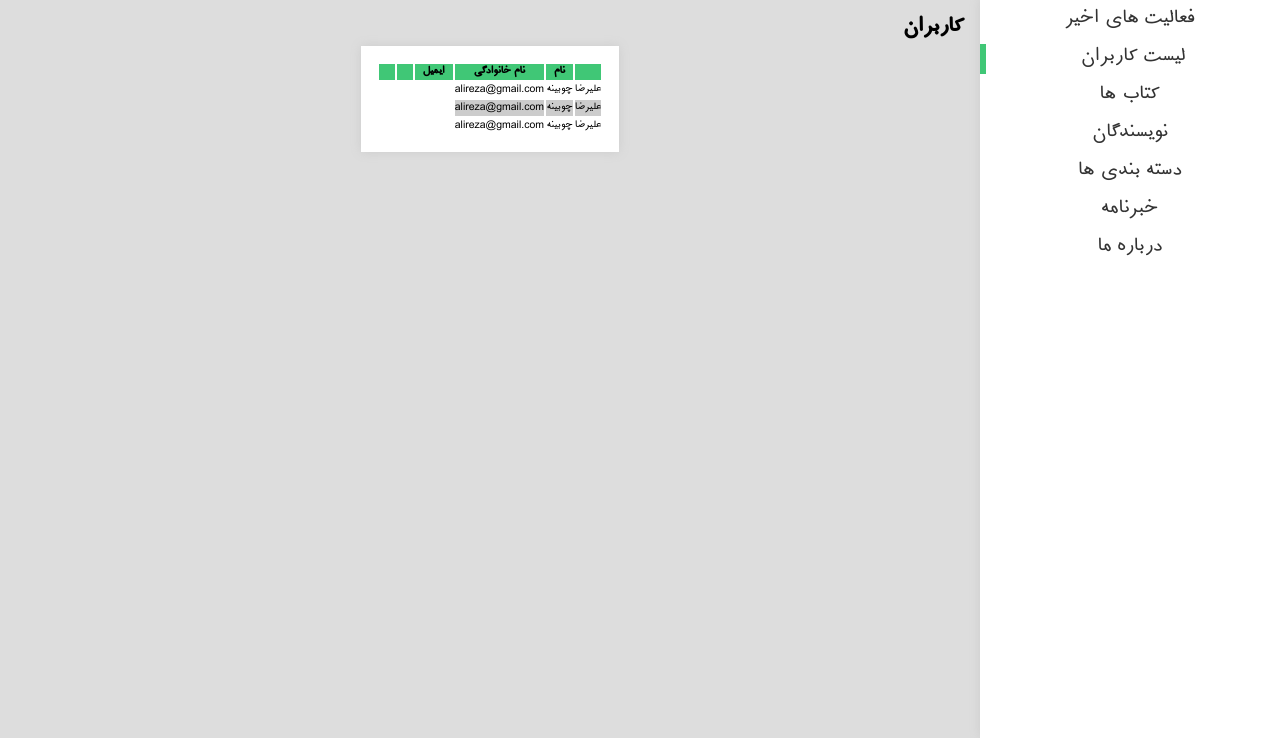
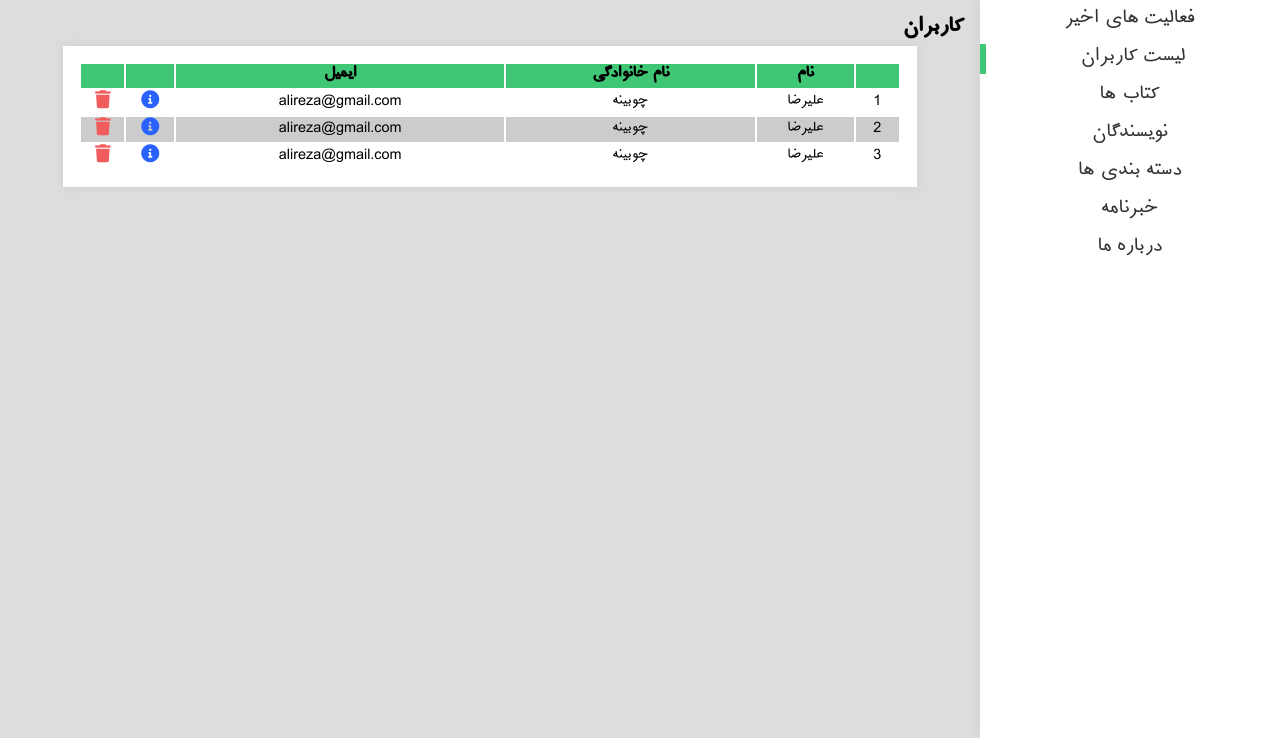
Before and after one commit to W1ckedD/ketab_doost_templates, a plain HTML site: page admin-dashboard.html in a window 1280 px wide. Shown: the part 62-800 px from the top of the page. Drawn offline with Linux system fonts and the light colour scheme.

Commit message:
finished styling admin dashboard

```diff
--- a/admin-dashboard.html
+++ b/admin-dashboard.html
@@ -76,7 +76,7 @@
 
     <div class="container indented">
       <h1>کاربران</h1>
-      <table class="table">
+      <table class="table" style="width: 90%">
         <tr class="table-head">
           <th></th>
           <th>نام</th>
@@ -86,19 +86,43 @@
           <th></th>
         </tr>
         <tr>
+          <td>1</td>
           <td>علیرضا</td>
           <td>چوبینه</td>
           <td>alireza@gmail.com</td>
+
+          <td>
+            <a class="btn"><i class="fa fa-info-circle"></i></a>
+          </td>
+          <td>
+            <a class="btn"><i class="fa fa-trash"></i></a>
+          </td>
         </tr>
         <tr>
+          <td>2</td>
           <td>علیرضا</td>
           <td>چوبینه</td>
           <td>alireza@gmail.com</td>
+
+          <td>
+            <a class="btn"><i class="fa fa-info-circle"></i></a>
+          </td>
+          <td>
+            <a class="btn"><i class="fa fa-trash"></i></a>
+          </td>
         </tr>
         <tr>
+          <td>3</td>
           <td>علیرضا</td>
           <td>چوبینه</td>
           <td>alireza@gmail.com</td>
+
+          <td>
+            <a class="btn"><i class="fa fa-info-circle"></i></a>
+          </td>
+          <td>
+            <a class="btn"><i class="fa fa-trash"></i></a>
+          </td>
         </tr>
       </table>
     </div>
--- a/dist/css/style.css
+++ b/dist/css/style.css
@@ -9,6 +9,8 @@
   /* --primary-color: rgba(0, 150, 136, 1); */
   --blue-color: rgba(41, 98, 255, 1);
   --primary-color: rgba(64, 199, 118, 1);
+  --danger-color: rgb(241, 92, 92);
+  --warning-color: rgb(233, 159, 48);
 }
 
 * {
@@ -365,6 +367,7 @@ option {
 .table th {
   padding: 0 0.5rem;
   background-color: var(--primary-color);
+  font-size: 24px;
 }
 
 .table tr:nth-child(even) {
@@ -379,6 +382,29 @@ option {
   background-color: var(--primary-color);
 }
 
+.table td {
+  text-align: center;
+  font-size: 22px;
+}
+
+.table td .btn {
+  font-size: 18px;
+  padding: 0;
+  margin: 0;
+}
+
+.table td .btn i.fa.fa-trash {
+  color: var(--danger-color);
+}
+
+.table td .btn i.fa.fa-info-circle {
+  color: var(--blue-color);
+}
+
+.table td .btn i.fa.fa-ban {
+  color: var(--warning-color);
+}
+
 @media (min-width: 600px) {
   #btn-open {
     display: none;
```
